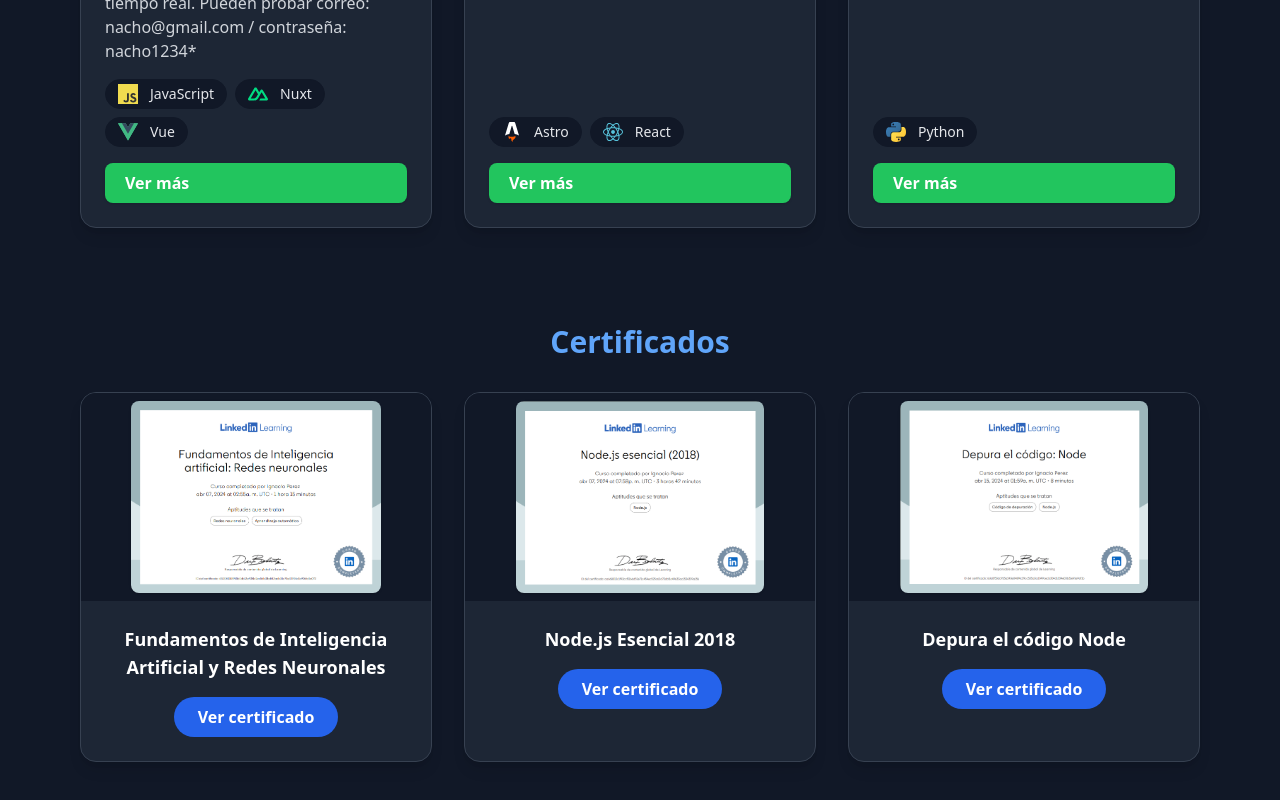
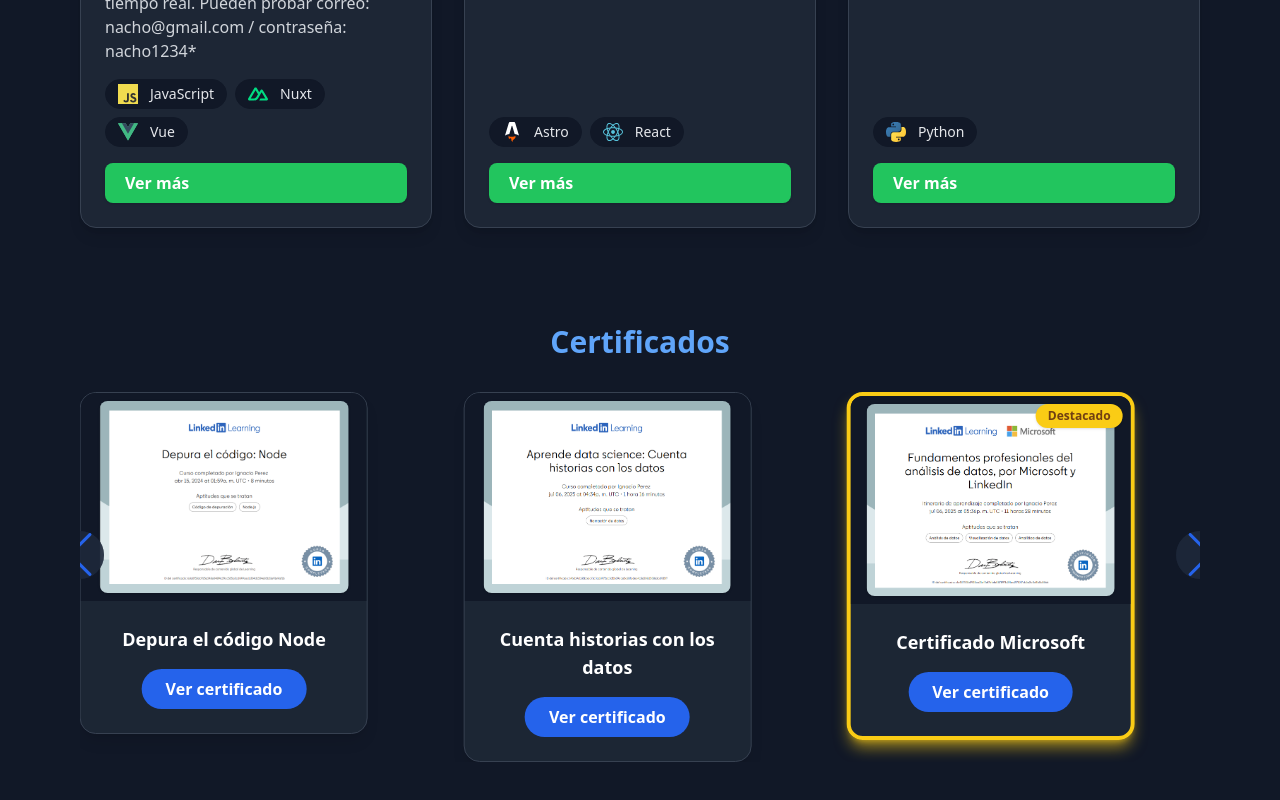
Before and after one commit to NachoOFC/Portafolio, a Nuxt app: page / in a window 1280 px wide. Shown: the part 1008-1808 px from the top of the page. Built offline with nearby package versions, Linux system fonts and the light colour scheme.

Commit message:
certificados

```diff
--- a/package.json
+++ b/package.json
@@ -14,6 +14,7 @@
     "@vueuse/motion": "^3.0.3",
     "aos": "^2.3.4",
     "nuxt": "^3.17.5",
+    "swiper": "^11.2.10",
     "vue": "^3.5.17",
     "vue-router": "^4.5.1"
   },
--- a/pages/index.vue
+++ b/pages/index.vue
@@ -9,8 +9,22 @@
   <section id="certificados" class="py-12 bg-gray-900 text-white">
     <div class="max-w-6xl mx-auto px-4">
       <h2 class="text-3xl font-bold text-blue-400 text-center mb-8">Certificados</h2>
-      <div class="grid grid-cols-1 md:grid-cols-2 lg:grid-cols-3 gap-8 justify-items-center">
-        <div v-for="cert in certificados" :key="cert.file" class="bg-gray-800 bg-opacity-90 rounded-2xl shadow-lg flex flex-col items-center border border-gray-700 overflow-hidden transition-transform duration-200 hover:-translate-y-2 hover:scale-105 hover:shadow-2xl w-full max-w-sm">
+      <swiper
+        :slides-per-view="3"
+        :space-between="30"
+        :loop="true"
+        :centered-slides="true"
+        :pagination="{ clickable: true }"
+        :navigation="true"
+        class="mySwiper"
+        style="width:100%;"
+      >
+        <swiper-slide v-for="cert in certificados" :key="cert.file">
+          <div :class="[
+            'bg-gray-800 bg-opacity-90 rounded-2xl shadow-lg flex flex-col items-center border border-gray-700 overflow-hidden transition-transform duration-200 hover:-translate-y-2 hover:scale-105 hover:shadow-2xl w-72 min-w-[288px]',
+            cert.destacado ? 'border-4 border-yellow-400 shadow-yellow-400/60 relative' : ''
+          ]" data-aos="fade-up">
+            <span v-if="cert.destacado" class="absolute top-2 right-2 bg-yellow-400 text-yellow-900 font-bold px-3 py-1 rounded-full text-xs shadow">Destacado</span>
             <div class="w-full h-52 bg-gray-900 flex items-center justify-center overflow-hidden group cursor-pointer" @click="abrirModal(cert.imagen, cert.nombre)" tabindex="0">
               <img v-if="cert.imagen" :src="cert.imagen" :alt="cert.nombre" class="object-contain rounded-lg shadow max-h-48 max-w-full transition-transform duration-300 group-hover:scale-110" />
               <svg v-else-if="cert.file.endsWith('.pdf')" xmlns="http://www.w3.org/2000/svg" class="h-12 w-12 text-blue-400" fill="none" viewBox="0 0 24 24" stroke="currentColor"><path stroke-linecap="round" stroke-linejoin="round" stroke-width="2" d="M12 4v16m8-8H4" /></svg>
@@ -20,8 +34,11 @@
               <a :href="cert.url" target="_blank" rel="noopener" class="mt-2 px-6 py-2 bg-blue-600 hover:bg-blue-700 text-white rounded-full font-bold transition self-center">Ver certificado</a>
             </div>
           </div>
-      </div>
-    </div>
+        </swiper-slide>
+        <div class="swiper-pagination"></div>
+        <div class="swiper-button-prev"></div>
+        <div class="swiper-button-next"></div>
+      </swiper>
       <!-- Modal para ver imagen grande -->
       <div v-if="modalAbierto" class="fixed inset-0 z-50 flex items-center justify-center bg-black bg-opacity-80" @click.self="cerrarModal">
         <div class="relative max-w-3xl w-full mx-4">
@@ -30,40 +47,45 @@
           <div class="text-center text-white mt-4 text-lg font-semibold">{{ modalTitulo }}</div>
         </div>
       </div>
+    </div>
   </section>
 </template>
 
 <script>
 import SobreMi from '@/components/SobreMi.vue'
 import Proyectos from '@/pages/proyectos.vue'
+import { Swiper, SwiperSlide } from 'swiper/vue';
+import 'swiper/css';
+import 'swiper/css/navigation';
+import 'swiper/css/pagination';
+import AOS from 'aos';
+import 'aos/dist/aos.css';
 export default {
-  components: { SobreMi, Proyectos },
+  components: { SobreMi, Proyectos, Swiper, SwiperSlide },
   data() {
     return {
       certificados: [
-        {
-          nombre: 'Fundamentos de Inteligencia Artificial y Redes Neuronales',
-          file: 'CertificadoDeFinalizacion_Fundamentos de Inteligencia artificial Redes neuronales.pdf',
-          url: '/Certificados/CertificadoDeFinalizacion_Fundamentos%20de%20Inteligencia%20artificial%20Redes%20neuronales.pdf',
-          imagen: '/Certificados/Fundamentos.png',
-        },
-        {
-          nombre: 'Node.js Esencial 2018',
-          file: 'CertificadoDeFinalizacion_Node.js esencial 2018.pdf',
-          url: '/Certificados/CertificadoDeFinalizacion_Node.js%20esencial%202018.pdf',
-          imagen: '/Certificados/Node.png',
-        },
-        {
-          nombre: 'Depura el código Node',
-          file: 'CertificadoDeFinalizacion_Depura el codigo Node.pdf',
-          url: '/Certificados/CertificadoDeFinalizacion_Depura%20el%20codigo%20Node.pdf',
-          imagen: '/Certificados/Depura.png',
-        },
+        { nombre: 'Cuenta historias con los datos', file: 'CertificadoDeFinalizacion_Aprende data science Cuenta historias con los datos (1).pdf', url: '/Certificados/CertificadoDeFinalizacion_Aprende%20data%20science%20Cuenta%20historias%20con%20los%20datos%20(1).pdf', imagen: '/Certificados/aprendedatascience-CuentaHistorias.png' },
+        { nombre: 'Certificado Microsoft', file: 'CertificadoMicrosoft.pdf', url: '/Certificados/CertificadoMicrosoft.pdf', imagen: '/Certificados/microsoft.png', destacado: true },
+        { nombre: 'Conceptos básicos de data science', file: 'CertificadoDeFinalizacion_Aprende data science Conceptos basicos.pdf', url: '/Certificados/CertificadoDeFinalizacion_Aprende%20data%20science%20Conceptos%20basicos.pdf', imagen: '/Certificados/Aprededatascience-conceptosbasicos.png' },
+        { nombre: 'Fundamentos de análisis de datos', file: 'CertificadoDeFinalizacion_Aprende analisis de datos fundamentos.pdf', url: '/Certificados/CertificadoDeFinalizacion_Aprende%20analisis%20de%20datos%20fundamentos.pdf', imagen: '/Certificados/Aprendeanalisisdedatos-fundamentos.png' },
+        { nombre: 'Ampliación de análisis de datos', file: 'CertificadoDeFinalizacion_Aprende analisis de datos Ampliacion y aplicacion de los conocimientos basicos.pdf', url: '/Certificados/CertificadoDeFinalizacion_Aprende%20analisis%20de%20datos%20Ampliacion%20y%20aplicacion%20de%20los%20conocimientos%20basicos.pdf', imagen: '/Certificados/Aprendeanalisisdedatos-ampliacion.png' },
+        { nombre: 'Introducción a las habilidades profesionales', file: 'CertificadoDeFinalizacion_Introduccion a las habilidades profesionales en analisis de datos.pdf', url: '/Certificados/CertificadoDeFinalizacion_Introduccion%20a%20las%20habilidades%20profesionales%20en%20analisis%20de%20datos.pdf', imagen: '/Certificados/introduccionALasHabilidadesProfesionales.png' },
+        { nombre: 'Trucos de productividad con IA', file: 'CertificadoDeFinalizacion_Trucos de productividad con IA para reimaginar tu jornada laboral y tu carrera profesional.pdf', url: '/Certificados/CertificadoDeFinalizacion_Trucos%20de%20productividad%20con%20IA%20para%20reimaginar%20tu%20jornada%20laboral%20y%20tu%20carrera%20profesional.pdf', imagen: '/Certificados/TrucosDeProductividad.png' },
+        { nombre: 'IA Generativa', file: 'CertificadoDeFinalizacion_Que es la IA generativa.pdf', url: '/Certificados/CertificadoDeFinalizacion_Que%20es%20la%20IA%20generativa.pdf', imagen: '/Certificados/IaGenerativa.png' },
+        { nombre: 'AngularJS práctico', file: 'CertificadoDeFinalizacion_AngularJS practico Web app con NodeJS y MongoDB.pdf', url: '/Certificados/CertificadoDeFinalizacion_AngularJS%20practico%20Web%20app%20con%20NodeJS%20y%20MongoDB.pdf', imagen: '/Certificados/Angularjs.png' },
+        { nombre: 'Depura el código Kotlin y Retrofit', file: 'CertificadoDeFinalizacion_Depura el codigo Kotlin y Retrofit.pdf', url: '/Certificados/CertificadoDeFinalizacion_Depura%20el%20codigo%20Kotlin%20y%20Retrofit.pdf', imagen: '/Certificados/Kotlin.png' },
+        { nombre: 'Node.js esencial 2018', file: 'CertificadoDeFinalizacion_Node.js esencial 2018.pdf', url: '/Certificados/CertificadoDeFinalizacion_Node.js%20esencial%202018.pdf', imagen: '/Certificados/Node.png' },
+        { nombre: 'Fundamentos de IA y redes neuronales', file: 'CertificadoDeFinalizacion_Fundamentos de Inteligencia artificial Redes neuronales.pdf', url: '/Certificados/CertificadoDeFinalizacion_Fundamentos%20de%20Inteligencia%20artificial%20Redes%20neuronales.pdf', imagen: '/Certificados/Fundamentos.png' },
+        { nombre: 'Depura el código Node', file: 'CertificadoDeFinalizacion_Depura el codigo Node.pdf', url: '/Certificados/CertificadoDeFinalizacion_Depura%20el%20codigo%20Node.pdf', imagen: '/Certificados/Depura.png' },
       ],
       modalAbierto: false,
       modalImagen: '',
       modalTitulo: '',
     }
+  },
+  mounted() {
+    AOS.init({ duration: 800, once: true });
   },
   methods: {
     abrirModal(imagen, titulo) {
@@ -82,5 +104,29 @@
 }
 </script>
 
-<style scoped>
+<style>
+.swiper-button-next, .swiper-button-prev {
+  color: #2563eb !important;
+  background: rgba(30,41,59,0.7);
+  border-radius: 9999px;
+  width: 48px;
+  height: 48px;
+  display: flex;
+  align-items: center;
+  justify-content: center;
+  position: absolute;
+  top: 50%;
+  transform: translateY(-50%);
+  z-index: 50 !important;
+  pointer-events: auto !important;
+}
+.swiper-button-prev {
+  left: -24px;
+}
+.swiper-button-next {
+  right: -24px;
+}
+.swiper-button-prev svg {
+  transform: scaleX(-1);
+}
 </style>
```
Also changed, not shown: 1 other file (tests, documents, lock files or other folders). Lines whose indentation alone changed are shown as unchanged.
